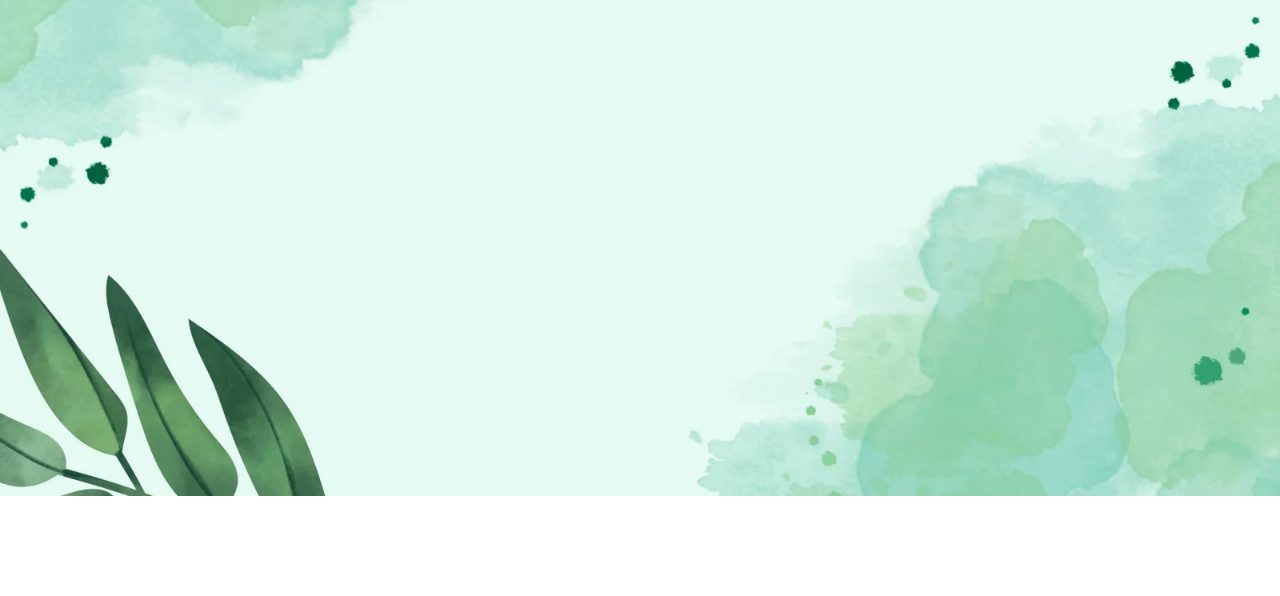
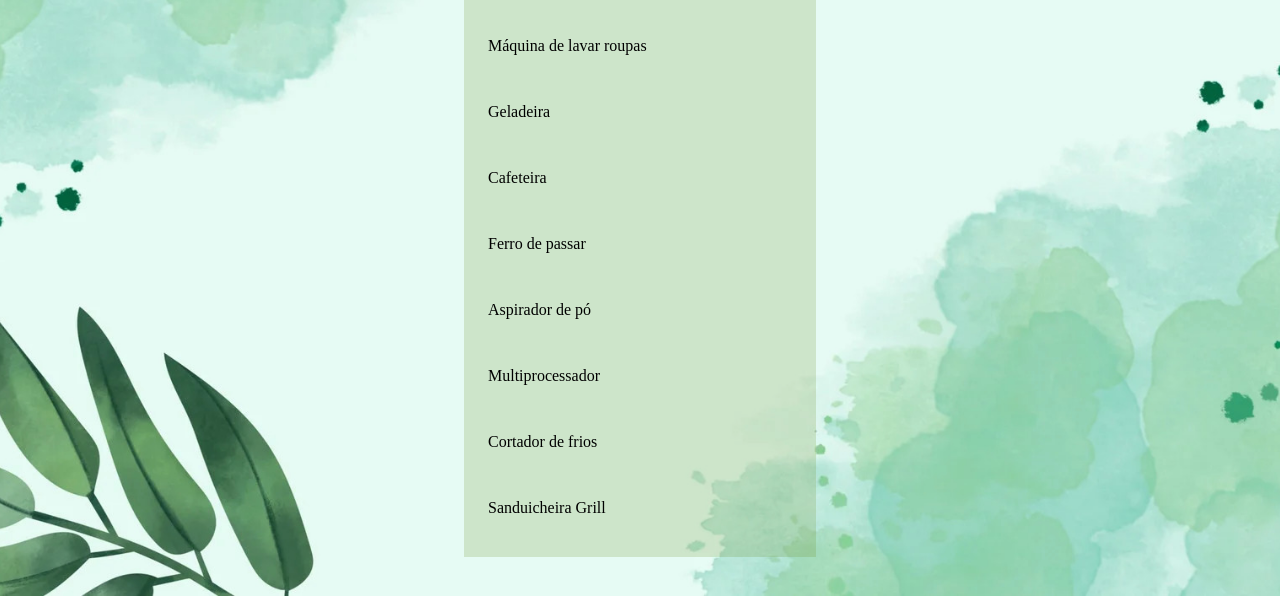
Before and after one commit to Andersonamalta/links_casamento, a plain HTML site: page eletrodomesticos.html in a window 1280 px wide. Shown: the part 304-900 px from the top of the page. Before the commit the page ends 800 px from the top, so only its background shows below. Drawn offline with Linux system fonts and the light colour scheme.

Commit message:
Estilizando a lista de eletrodomésticos

```diff
--- a/eletrodomesticos.html
+++ b/eletrodomesticos.html
@@ -1,5 +1,5 @@
 <!DOCTYPE html>
-<html lang="en">
+<html lang="pt-br">
 <head>
     <link rel="preconnect" href="https://fonts.googleapis.com">
     <link rel="preconnect" href="https://fonts.gstatic.com" crossorigin>
@@ -11,5 +11,37 @@
 </head>
 <body>
 
+    <div id="container">
+        <div id="foto_casal">
+            <img src="./assets/avatar_eletro.png" alt="Logo Eletrodomésticos">
+        </div>
+        <ul id="lista_presentes">
+            <li>
+                Máquina de lavar roupas
+            </li>
+            <li>
+                Geladeira
+            </li>
+            <li>
+                Cafeteira
+            </li>
+            <li>
+                Ferro de passar
+            </li>
+            <li>
+                Aspirador de pó
+            </li>
+            <li>
+                Multiprocessador
+            </li>
+            <li>
+                Cortador de frios
+            </li>
+            <li>
+                Sanduicheira Grill
+            </li>
+        </ul>
+    </div>
+
 </body>
 </html>
--- a/style.css
+++ b/style.css
@@ -85,7 +85,7 @@ ion-icon {
     border: 1.5px solid var(--border-color-hover);
 }
 
-/* Page lista de presentes */
+/* Page categorias */
 
 #categorias {
     display: flex;
@@ -112,3 +112,20 @@ ion-icon {
     background-color: var(--bg-color-link-hover);
     border: 1.5px solid var(--border-color-hover);
 }
+
+/* Página eletrodoméstico */
+
+#lista_presentes {
+    display: flex;
+    flex-direction: column;
+    gap: 16px;
+    padding: 24px 0;
+    background-color: var(--bg-color-link);
+}
+
+#lista_presentes li {
+    display: flex;
+    justify-content: flex-start;
+    align-items: center;
+    padding: 16px 24px;
+}
```
Also changed, not shown: assets/avatar_eletro.png (added).
